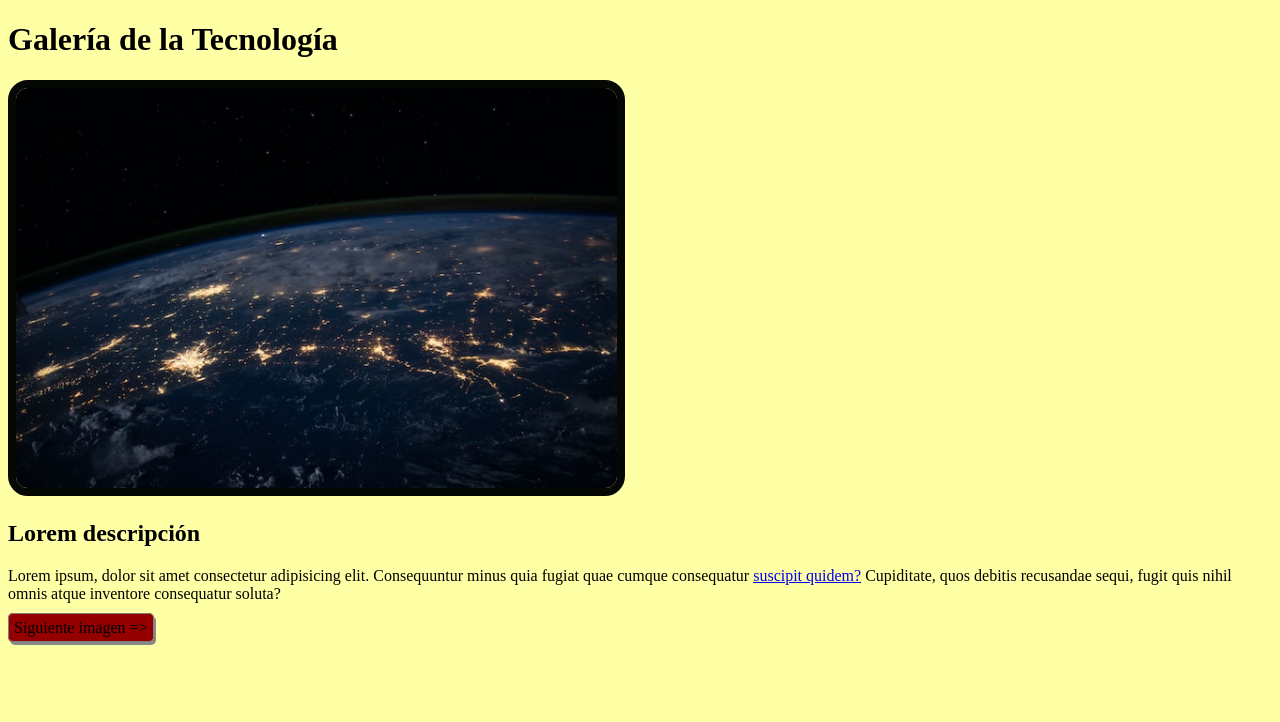
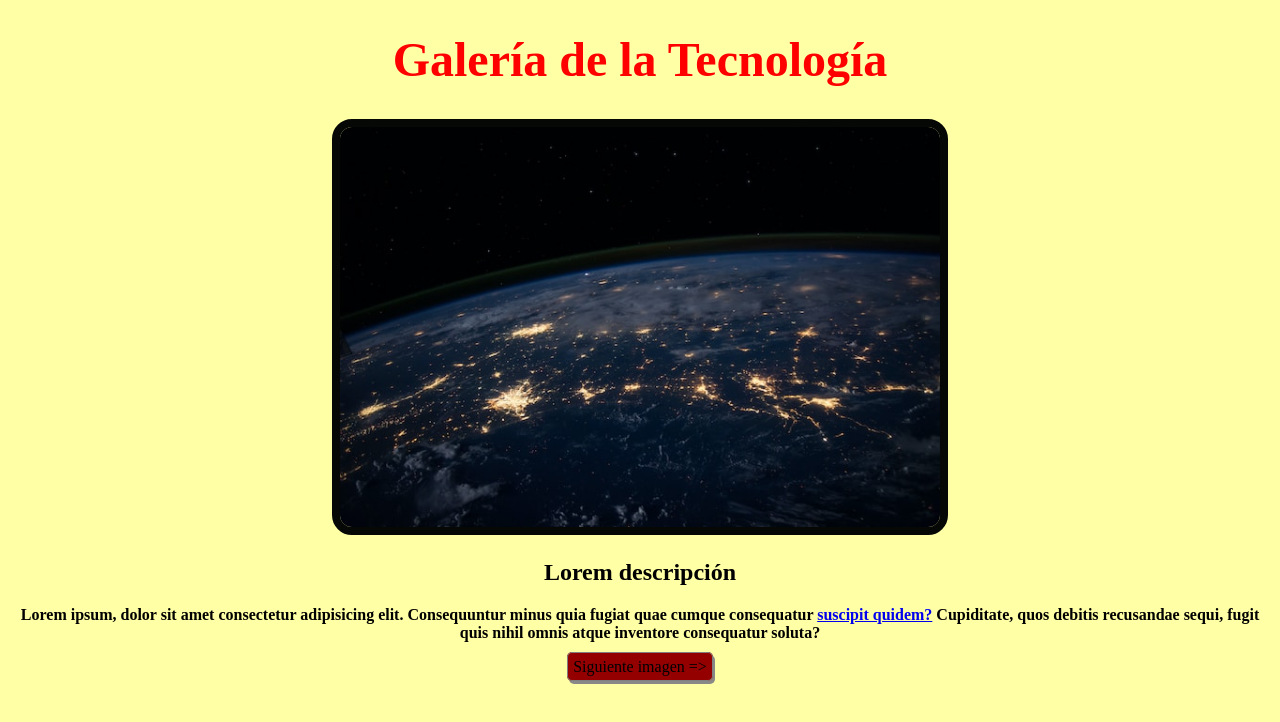
Before and after one commit to Connor123db/galeriadeimagenes, a plain HTML site: page index.html in a window 1280 px wide. Drawn offline with Linux system fonts and the light colour scheme.

Commit message:
Ultimo cambio

```diff
--- a/styles.css
+++ b/styles.css
@@ -18,8 +18,16 @@ body {
     box-shadow: 2px 3px #888888;
 }
 
-title {
+h1 {
     text-align: center;
     font-size: 3rem ;
     color: red;
 }
+
+body
+{
+    text-align: center;
+}
+p {
+    font-weight: bold;
+}
```
